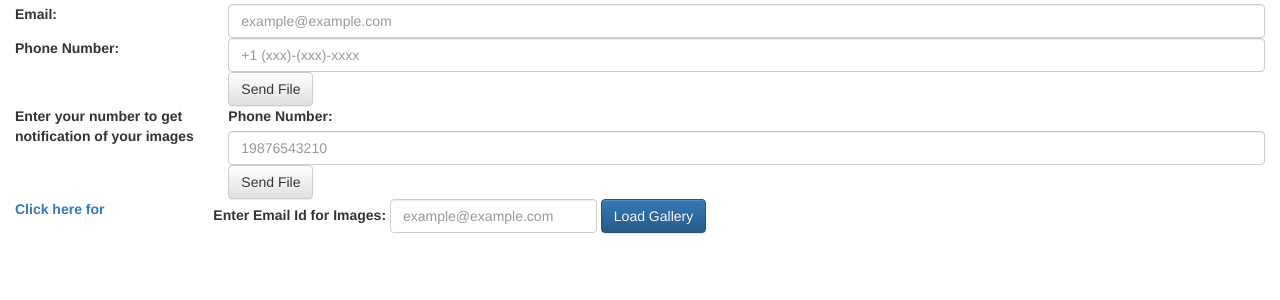
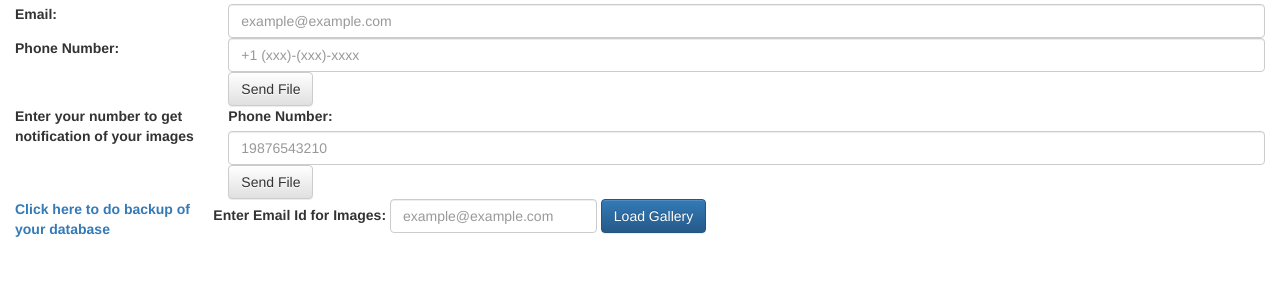
Before and after one commit to sharma3/Cloud-Photo-Gallary-Application-Setup, a PHP site: page / in a window 1280 px wide. Shown: the part 242-542 px from the top of the page. Run offline with PHP 8.4, Linux system fonts and the light colour scheme.

Commit message:
updated introspection link

```diff
--- a/index.php
+++ b/index.php
@@ -58,7 +58,7 @@
 </form>
 <hr />
 <div class="form-group">
-    <a href="introspection.php"><label for="inputEmail3" class="col-sm-2 control-label">Click here for </label></a>
+    <a href="introspection.php"><label for="inputEmail3" class="col-sm-2 control-label">Click here to do backup of your database</label></a></br>
 <hr />
 <!-- The data encoding type, enctype, MUST be specified as below -->
 <form enctype="multipart/form-data" action="gallary.php" method="POST" class="form-inline">
```
